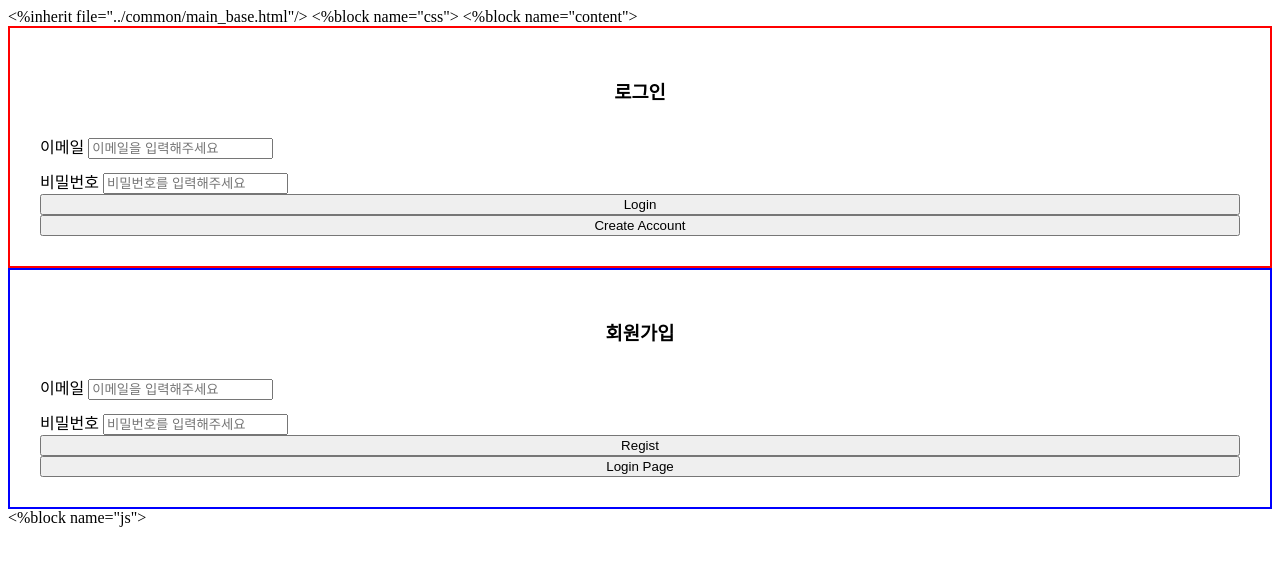
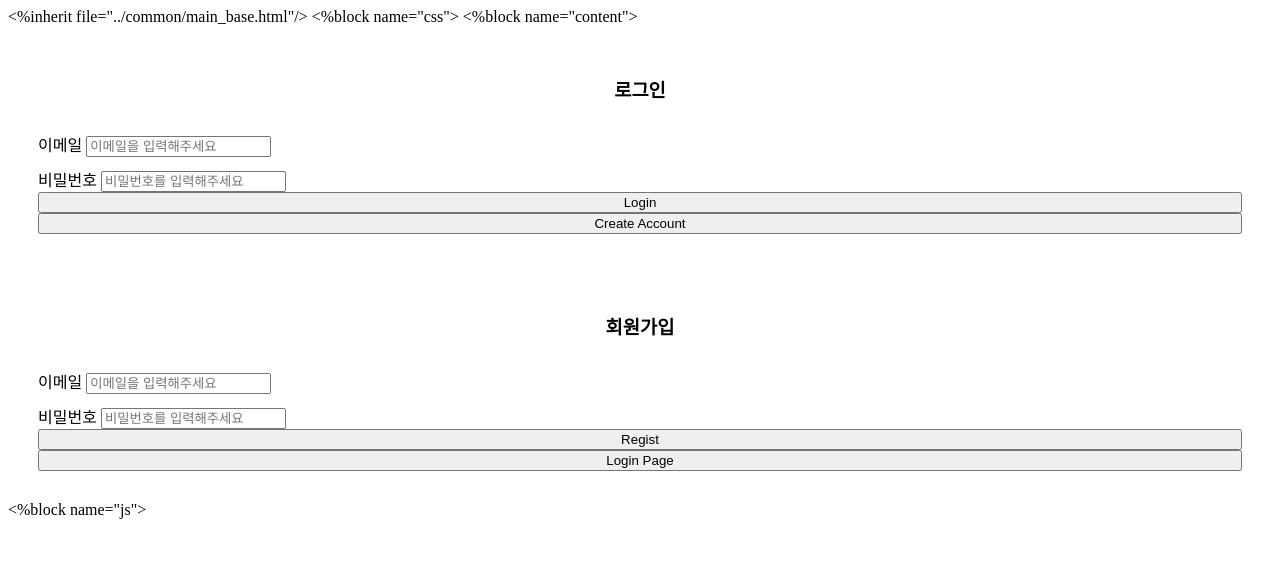
Before and after one commit to seongjin0526/Blog, a Python web app: template backend/templates/login/login.html in a window 1280 px wide. Shown: the top 566 px of the page. Run offline with Jinja, Linux system fonts and the light colour scheme; the template is opened without the code that fills it, so the values that code supplies are empty.

Commit message:
fix: 디버깅 선 제거

```diff
--- a/backend/templates/login/login.html
+++ b/backend/templates/login/login.html
@@ -9,13 +9,11 @@
     margin-bottom: 10px;
   }
   .login-container {
-    border: solid 2px red;
     position: relative;
     animation-name: ani_downup;
     animation-duration: 0.8s;
   }
   .regist-container {
-    border: solid 2px blue;
     position: relative;
     animation-name: ani_downup;
     animation-duration: 0.8s;
```
